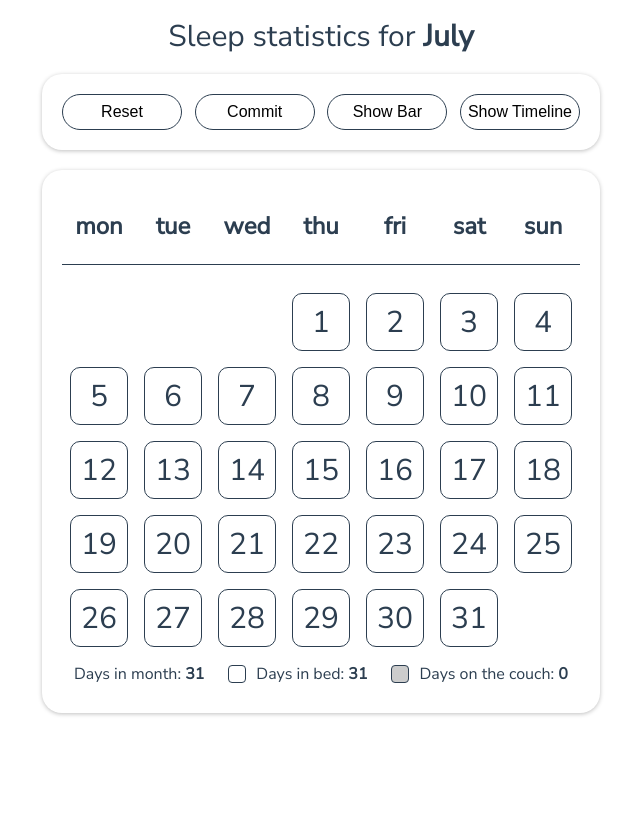
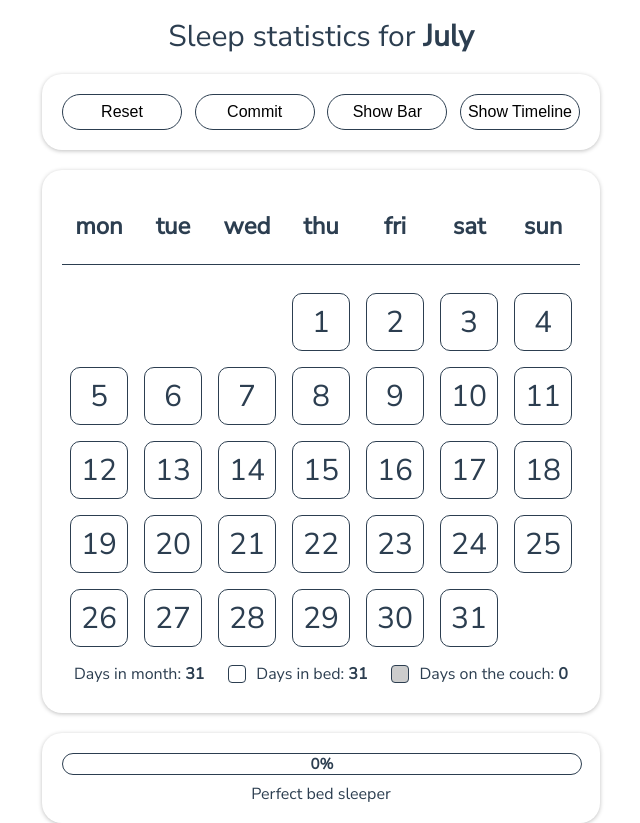
Before and after one commit to alex-y-kuznetsov/sleep, a Vue app: page /#/ in a window 1280 px wide. Both pictures are taken after a click on the button "Show Bar". Shown: the whole page, without its empty margins (319-959 px from the left). Before the commit the page ends 800 px from the top, so only its background shows below. Built offline with nearby package versions, Linux system fonts and the light colour scheme.

Commit message:
percentage bar

```diff
--- /dev/null
+++ b/src/assets/styles/components/bar.less
@@ -0,0 +1,34 @@
+.bar {
+  width: 558px;
+  box-sizing: border-box;
+  margin: 0 auto;
+  box-shadow: 0 1px 4px rgba(0, 0, 0, 0.25);
+  border-radius: 20px;
+  padding: 20px;
+}
+
+.bar_inner {
+  height: 20px;
+  width: 100%;
+  border: 1px solid @main_color;
+  border-radius: 20px;
+  overflow: hidden;
+  position: relative;
+}
+
+.bar_fill {
+  height: 100%;
+}
+
+.bar_percent {
+  position: absolute;
+  left: 50%;
+  top: 50%;
+  transform: translate(-50%, -50%);
+  font-weight: bold;
+  font-size: 15px;
+}
+
+.bar_title {
+  margin-top: 10px;
+}
--- a/src/assets/styles/components/progress.less
+++ /dev/null
@@ -1,8 +0,0 @@
-.progress {
-  width: 558px;
-  box-sizing: border-box;
-  margin: 0 auto;
-  box-shadow: 0 1px 4px rgba(0, 0, 0, 0.25);
-  border-radius: 20px;
-  padding: 20px;
-}
--- a/src/assets/styles/styles.less
+++ b/src/assets/styles/styles.less
@@ -3,5 +3,5 @@
 @import './components/month.less';
 @import './components/calendar.less';
 @import './components/not_found.less';
-@import './components/progress.less';
+@import './components/bar.less';
 @import './components/controls.less';
--- a/src/components/Calendar.vue
+++ b/src/components/Calendar.vue
@@ -40,10 +40,6 @@
 import { mapState } from 'vuex';
 
 export default {
-  data () {
-    return {
-    }
-  },
   computed: {
     ...mapState([
       'daysInMonth',
--- a/src/components/Controls.vue
+++ b/src/components/Controls.vue
@@ -2,7 +2,7 @@
   <div class="controls">
     <button class="button button_reset" v-on:click.stop="resetDaysOnCouch">Reset</button>
     <button class="button button_commit">Commit</button>
-    <button class="button button_commit">Show Bar</button>
+    <button class="button button_commit" v-on:click.stop="togglePercentBar">Show Bar</button>
     <button class="button button_commit">Show Timeline</button>
   </div>
 </template>
@@ -12,6 +12,9 @@ export default {
   methods: {
     resetDaysOnCouch () {
       this.$store.commit('clearDaysOnCouch');
+    },
+    togglePercentBar () {
+      this.$store.commit('togglePercentBar');
     }
   }
 }
--- /dev/null
+++ b/src/components/PercentBar.vue
@@ -0,0 +1,49 @@
+<template>
+  <div class="bar">
+    <div class="bar_inner">
+      <div class="bar_fill" v-bind:style="{ width: barFill + '%', backgroundColor: barStatus.color }"></div>
+      <div class="bar_percent">{{ Math.round(barFill) + '%' }}</div>
+    </div>
+    <div class="bar_title">{{ barStatus.title }}</div>
+  </div>
+</template>
+
+<script>
+import { mapState } from 'vuex';
+
+export default {
+  computed: {
+    ...mapState([
+      'dayCounter'
+    ]),
+    barFill () {
+      const totalDays = this.dayCounter.length;
+      const daysOnCouch = this.dayCounter.filter(day => day.onCouch).length;
+      return daysOnCouch / totalDays * 100;
+    },
+    barStatus () {
+      if (this.barFill === 0) {
+        return {
+          title: 'Perfect bed sleeper',
+          color: 'transparent'
+        };
+      } else if (this.barFill > 0 && this.barFill <= 30) {
+        return {
+          title: 'Occasional coucher',
+          color: '#ffd849'
+        };
+      } else if (this.barFill > 30 && this.barFill <= 70) {
+        return {
+          title: 'Night hooligan',
+          color: '#ff6347'
+        };
+      } else {
+        return {
+          title: 'What are you doing? Go to bed!',
+          color: '#ce2230'
+        };
+      }
+    }
+  }
+}
+</script>
--- a/src/store/index.js
+++ b/src/store/index.js
@@ -9,7 +9,8 @@ export default new Vuex.Store({
   state: {
     currentMonth: currentMonth(),
     daysInMonth: daysInMonth(),
-    dayCounter: []
+    dayCounter: [],
+    isBarShown: false
   },
   mutations: {
     createDayCounter (state) {
@@ -25,6 +26,9 @@ export default new Vuex.Store({
       state.dayCounter.forEach(function (day) {
         day.onCouch = false;
       });
+    },
+    togglePercentBar (state) {
+      state.isBarShown = !state.isBarShown;
     }
   },
   actions: {
--- a/src/views/Home.vue
+++ b/src/views/Home.vue
@@ -3,16 +3,24 @@
     <Month />
     <Controls />
     <Calendar />
+    <PercentBar v-if="isBarShown"/>
   </div>
 </template>
 
 <script>
+import { mapState } from 'vuex';
 import Month from '@/components/Month.vue';
+import Controls from '@/components/Controls.vue';
 import Calendar from '@/components/Calendar.vue';
-import Controls from '@/components/Controls.vue';
+import PercentBar from '@/components/PercentBar.vue';
 
 export default {
   name: 'Home',
-  components: { Calendar, Month, Controls }
+  components: { Month, Controls, Calendar, PercentBar },
+  computed: {
+    ...mapState([
+      'isBarShown'
+    ])
+  }
 }
 </script>
```
